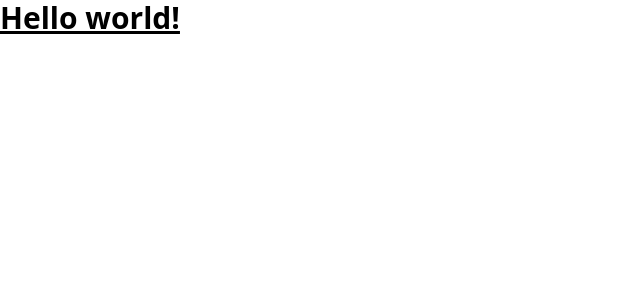
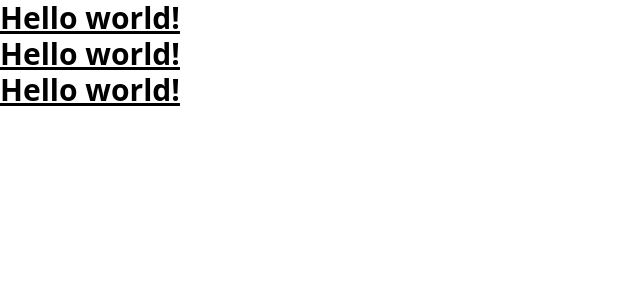
Before and after one commit to hajimism/Nextwind-Prototyping-Boilerplate, a Next.js app: page / in a window 1280 px wide. Shown: the top 300 px of the page, without its empty margins (0-640 px from the left). Built offline with nearby package versions, Linux system fonts and the light colour scheme.

Commit message:
test husky

```diff
--- a/src/pages/index.tsx
+++ b/src/pages/index.tsx
@@ -14,6 +14,8 @@ const Home: NextPage = () => {
 
       <main>
         <h1 className="text-3xl font-bold underline">Hello world!</h1>
+        <h1 className="text-3xl font-bold underline">Hello world!</h1>
+        <h1 className="text-3xl font-bold underline">Hello world!</h1>
       </main>
     </div>
   );
```
